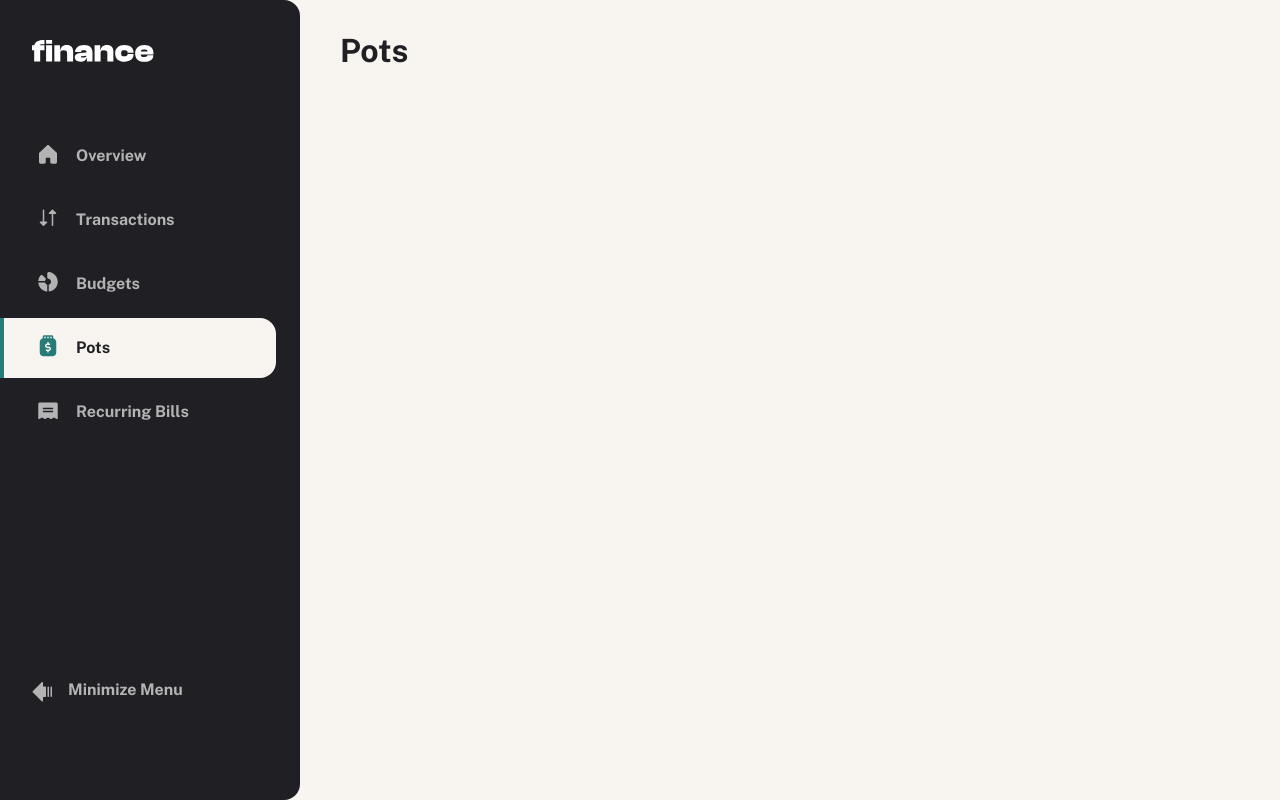
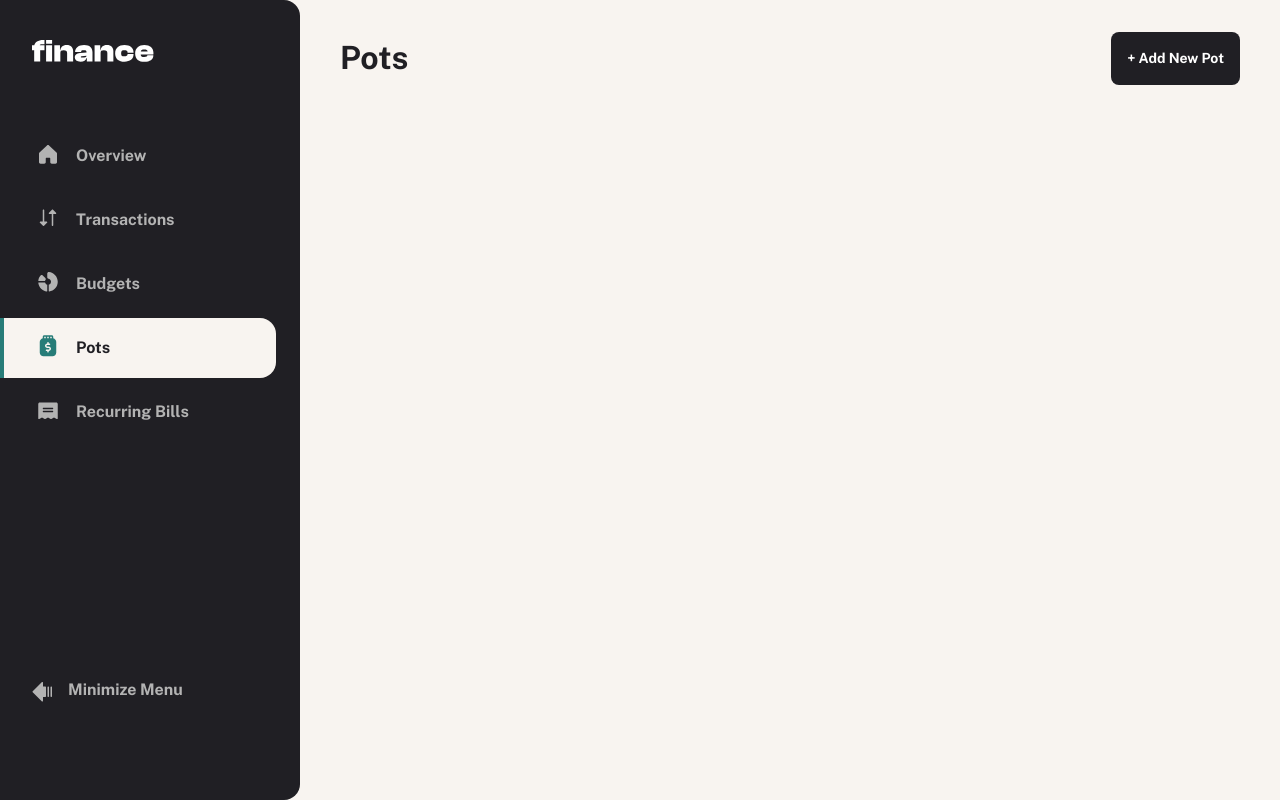
Before and after one commit to PioKl/Personal-Finance-App, a Next.js app: page /pots in a window 1280 px wide. Built offline with nearby package versions, Linux system fonts and the light colour scheme.

Commit message:
Add pots with Add New Pot button and AddEditModal

```diff
--- a/app/(root)/pots/page.tsx
+++ b/app/(root)/pots/page.tsx
@@ -1,5 +1,34 @@
+"use client";
+import { useState } from "react";
+import Button from "@/components/ui/Button";
+import AddEditModal from "@/components/modals/AddEditModal";
+
 const Pots = () => {
-  return <h1>Pots</h1>;
+  const [openAddModal, setOpenAddModal] = useState(false);
+  return (
+    <section className="grid gap-space-400">
+      <div className="flex items-center justify-between">
+        <h1>Pots</h1>
+        <Button
+          variant="primary"
+          isALink={false}
+          className="flex items-center gap-space-150"
+          onClick={() => {
+            setOpenAddModal(true);
+          }}
+        >
+          + Add New Pot
+        </Button>
+        <AddEditModal
+          open={openAddModal}
+          onClose={() => setOpenAddModal(false)}
+          category="Pot"
+          variant="add"
+          message="Create a pot to set savings targets. These can help keep you on track as you save for special purchases."
+        />
+      </div>
+    </section>
+  );
 };
 
 export default Pots;
```
